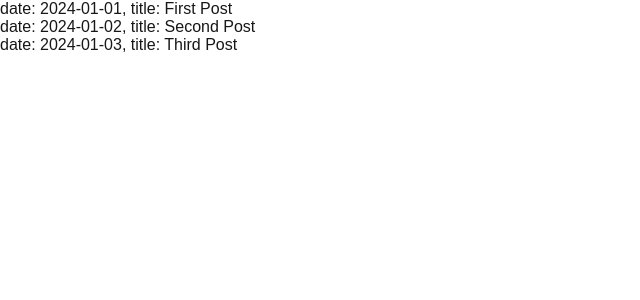
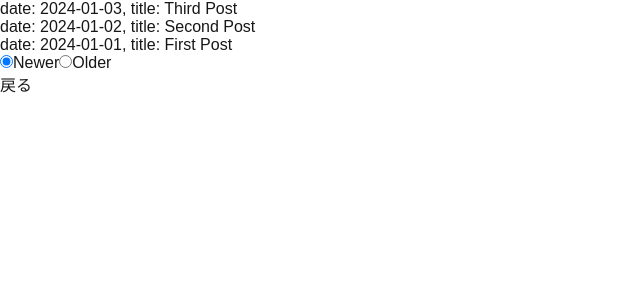
Before and after one commit to syuuki0927/nextjs-blog, a Next.js app: page /Home in a window 1280 px wide. Shown: the top 300 px of the page, without its empty margins (0-640 px from the left). Built offline with nearby package versions, Linux system fonts and the light colour scheme.

Commit message:
jotaiに保存した状態によるPostの並び替え

```diff
--- a/src/pages/Home.tsx
+++ b/src/pages/Home.tsx
@@ -1,4 +1,7 @@
+import { SortOrder, sortOrderAtom } from "@/atoms";
+import { useAtom } from "jotai";
 import { GetStaticProps, NextPage } from "next";
+import Link from "next/link";
 
 type Post = {
   id: number;
@@ -23,15 +26,49 @@ export const getStaticProps: GetStaticProps<HomeProps> = async () => {
 };
 
 const Home: NextPage<HomeProps> = ({ allPostData }) => {
+  const [sortOrder, setSortOrder] = useAtom(sortOrderAtom);
+
+  const sortedPosts = allPostData?.sort(
+    (a, b) => Date.parse(a.date) - Date.parse(b.date)
+  );
+
+  const posts =
+    sortOrder === SortOrder.Acscending ? sortedPosts : sortedPosts.toReversed();
+
   return (
     <>
-      {allPostData?.map(({ id, title, date }) => (
+      {posts.map(({ id, title, date }) => (
         <div key={id}>
           <p>
             date: {date}, title: {title}
           </p>
         </div>
       ))}
+      <div>
+        <span>
+          <input
+            type="radio"
+            id="descending"
+            name="descending"
+            value="descending"
+            checked={sortOrder === SortOrder.Descending}
+            onChange={() => setSortOrder(SortOrder.Descending)}
+          />
+          <label htmlFor="descending">Newer</label>
+        </span>
+        <span>
+          <input
+            type="radio"
+            id="ascending"
+            name="ascending"
+            value="ascending"
+            checked={sortOrder === SortOrder.Acscending}
+            onChange={() => setSortOrder(SortOrder.Acscending)}
+          />
+          <label htmlFor="ascending">Older</label>
+        </span>
+      </div>
+      <Link href="/">戻る</Link>
     </>
   );
 };
```
